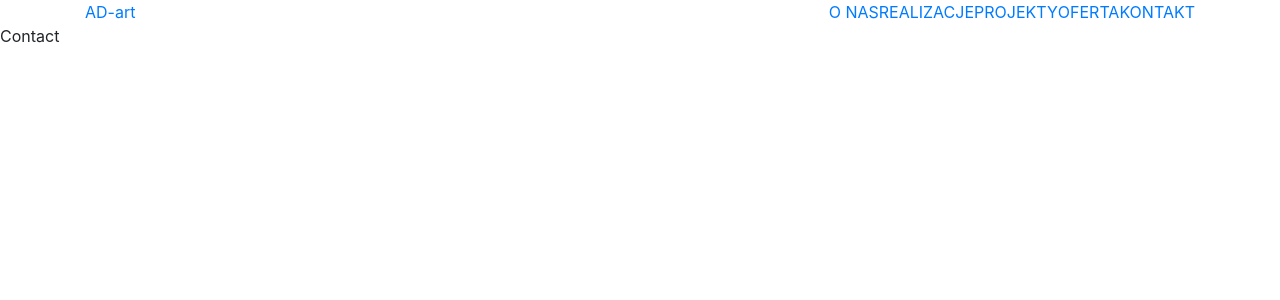
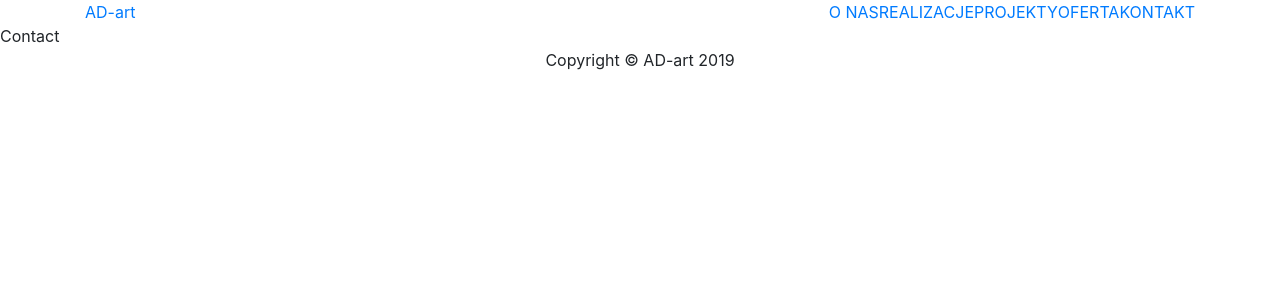
Before and after one commit to staszek998/ad-art, a React (Create React App) app: page /kontakt in a window 1280 px wide. Shown: the top 300 px of the page. Built offline with nearby package versions, Linux system fonts and the light colour scheme.

Commit message:
Implement the Footer

```diff
--- a/src/App.jsx
+++ b/src/App.jsx
@@ -6,7 +6,10 @@ import { BrowserRouter as Router, Route, Switch } from "react-router-dom";
 import "./App.scss";
 
 // Components
+// Shared
 import Navbar from "./components/shared/Navbar/Navbar";
+import Footer from "./components/shared/Footer/Footer";
+// Pages
 import Home from "./pages/Home/Home";
 import About from "./pages/About/About";
 import Executions from "./pages/Executions/Executions";
@@ -27,6 +30,7 @@ const App = () => (
                     <Route path="/oferta" component={Offer} />
                     <Route path="/kontakt" component={Contact} />
                 </Switch>
+                <Footer />
             </div>
         </Router>
     </div>
--- a/src/components/shared/Footer/Footer.jsx
+++ b/src/components/shared/Footer/Footer.jsx
@@ -5,7 +5,7 @@ const Footer = () => (
         <div className="container">
             <div className="row">
                 <div className="col-12 text-center">
-                    AD-art 2019 &copy; Wszelkie prawa zastrzeżone
+                    Copyright &copy; AD-art 2019
                 </div>
             </div>
         </div>
```
